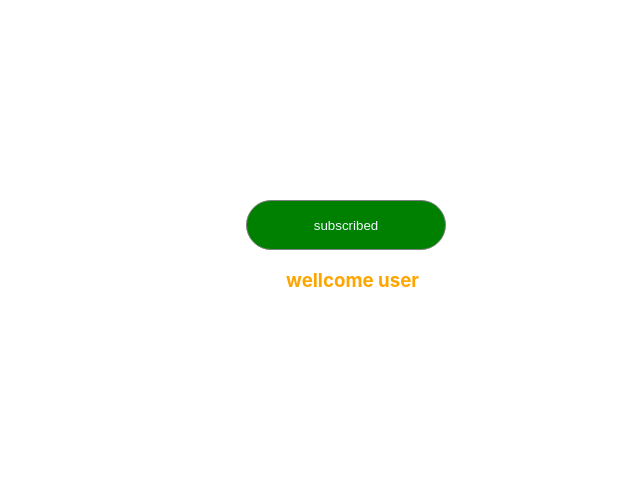
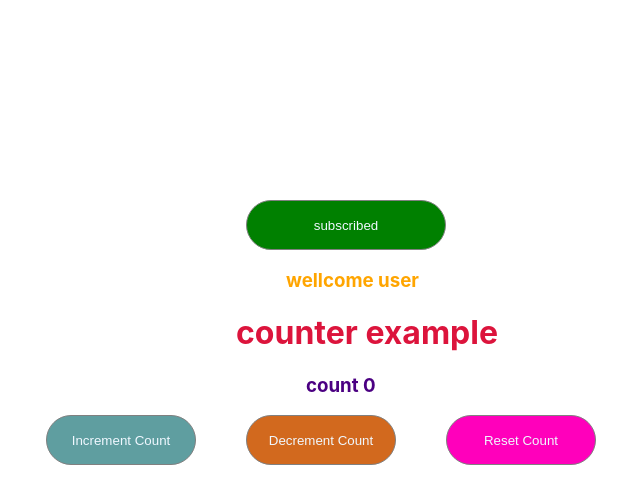
Before and after one commit to rasagnyaa/reactrepo, a React (Create React App) app: page / in a window 1280 px wide. Both pictures are taken after a click on the button "subscribe". Shown: the top 504 px of the page, without its empty margins (254-894 px from the left). Built offline with nearby package versions, Linux system fonts and the light colour scheme.

Commit message:
state in class components

```diff
--- a/src/App.css
+++ b/src/App.css
@@ -15,3 +15,34 @@
   color: blue;
   margin-left: 450px;
 }
+.c1,.c2,.c3{
+width: 150px;
+height: 50px;
+
+border: 1px solid gray;
+border-radius: 3rem;
+color: aliceblue;
+background-color: rgb(255, 0, 187);
+
+position: absolute;
+}
+.c1{
+  margin-left: 300px;
+  background-color: cadetblue;
+}
+.c2{
+  margin-left: 500px;
+  background-color: chocolate;
+}
+.c3{
+  margin-left: 700px;
+}
+.heading1{
+
+margin-left: 490px;
+color: crimson;
+}
+.heading2{
+  margin-left: 560px;
+  color: indigo;
+}
--- a/src/subscribe/button.js
+++ b/src/subscribe/button.js
@@ -1,4 +1,5 @@
 import { Component } from "react";
+import Counter from "./counter";
 
 
 
@@ -24,7 +25,10 @@ return(
 {
     this.state.isSubscribe
     ?
+    <>
     <h3 className="p1">wellcome user</h3>
+    <Counter></Counter>
+    </>
     :
     <h3 className="p2">please subscribe to see the content</h3>
 }
--- /dev/null
+++ b/src/subscribe/counter.js
@@ -0,0 +1,48 @@
+import { Component } from "react";
+
+
+class Counter extends Component{
+    state={
+        count:0
+    }
+    incrementCount=()=>{
+        this.setState(
+            {
+                count:this.state.count + 1
+            }
+        )
+    }
+    DecrementCount=()=>{
+        this.setState(
+            {
+                count:this.state.count - 1
+            }
+        )
+    }
+    ResetCount=()=>{
+        this.setState(
+            {
+                count:0
+            }
+        )
+    }
+render(){
+    return(
+<>
+<h1 className="heading1">counter example</h1>
+<h3 className="heading2">count {this.state.count}</h3>
+<button className="c1" onClick={this.incrementCount}>Increment Count</button>
+<button className="c2"onClick={this.DecrementCount}>Decrement Count</button>
+<button className="c3" onClick={this.ResetCount}>Reset Count</button>
+
+
+
+</>
+    )
+}
+
+
+
+
+}
+export default Counter
```
